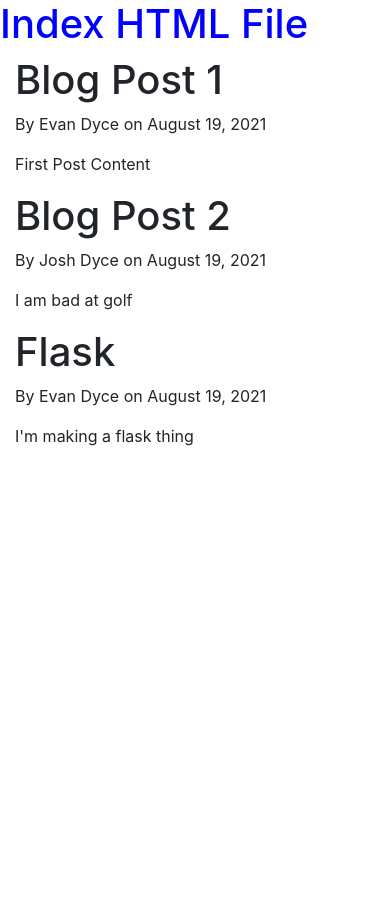
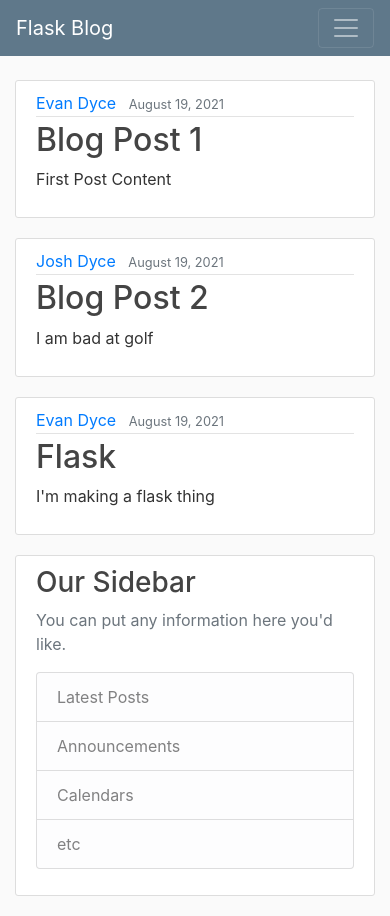
Before and after one commit to EvanDyce/flask-blog, a Flask app: page / in a window 390 px wide. Before the commit the page ends 446 px from the top, so only its background shows below. Run offline with Flask 2, Linux system fonts and the light colour scheme; some libraries are stand-ins or nearby versions.

Commit message:
Adding styling with test data

```diff
--- a/src/flaskblog.py
+++ b/src/flaskblog.py
@@ -1,4 +1,4 @@
-from flask import Flask, render_template
+from flask import Flask, render_template, url_for
 
 app = Flask(__name__)
 
--- /dev/null
+++ b/src/static/main.css
@@ -0,0 +1,80 @@
+body {
+    background: #fafafa;
+    color: #333333;
+    margin-top: 5rem;
+  }
+
+  h1, h2, h3, h4, h5, h6 {
+    color: #444444;
+  }
+
+  .bg-steel {
+    background-color: #5f788a;
+  }
+
+  .site-header .navbar-nav .nav-link {
+    color: #cbd5db;
+  }
+
+  .site-header .navbar-nav .nav-link:hover {
+    color: #ffffff;
+  }
+
+  .site-header .navbar-nav .nav-link.active {
+    font-weight: 500;
+  }
+
+  .content-section {
+    background: #ffffff;
+    padding: 10px 20px;
+    border: 1px solid #dddddd;
+    border-radius: 3px;
+    margin-bottom: 20px;
+  }
+
+  .article-title {
+    color: #444444;
+  }
+
+  a.article-title:hover {
+    color: #428bca;
+    text-decoration: none;
+  }
+
+  .article-content {
+    white-space: pre-line;
+  }
+
+  .article-img {
+    height: 65px;
+    width: 65px;
+    margin-right: 16px;
+  }
+
+  .article-metadata {
+    padding-bottom: 1px;
+    margin-bottom: 4px;
+    border-bottom: 1px solid #e3e3e3
+  }
+
+  .article-metadata a:hover {
+    color: #333;
+    text-decoration: none;
+  }
+
+  .article-svg {
+    width: 25px;
+    height: 25px;
+    vertical-align: middle;
+  }
+
+  .account-img {
+    height: 125px;
+    width: 125px;
+    margin-right: 20px;
+    margin-bottom: 16px;
+  }
+
+  .account-heading {
+    font-size: 2.5rem;
+  }
--- a/src/templates/home.html
+++ b/src/templates/home.html
@@ -2,8 +2,15 @@
 
 {% block content %}
     {% for post in posts %}
-        <h1>{{ post.title }}</h1>
-        <p>By {{ post.author }} on {{ post.date_posted }}</p>
-        <p>{{ post.content }}</p>
+        <article class="media content-section">
+            <div class="media-body">
+                <div class="article-metadata">
+                    <a class="mr-2" href="#">{{ post.author }}</a>
+                    <small class="text-muted">{{ post.date_posted }}</small>
+                </div>
+                <h2><a class="article-title" href="#">{{ post.title }}</a></h2>
+            <p class="article-content">{{ post.content }}</p>
+        </div>
+        </article>
     {% endfor %}
 {% endblock content %}
--- a/src/templates/index.html
+++ b/src/templates/index.html
@@ -1,23 +1,81 @@
-<html lang="en">
+<!DOCTYPE html>
+<html>
+
 <head>
-    <meta charset="UTF-8">
-    <meta http-equiv="X-UA-Compatible" content="IE=edge">
-    <meta name="viewport" content="width=device-width, initial-scale=1.0">
+    <!-- Required meta tags -->
+    <meta charset="utf-8">
+    <meta name="viewport" content="width=device-width, initial-scale=1, shrink-to-fit=no">
 
-    <link rel="stylesheet" href="https://stackpath.bootstrapcdn.com/bootstrap/4.3.1/css/bootstrap.min.css" integrity="sha384-ggOyR0iXCbMQv3Xipma34MD+dH/1fQ784/j6cY/iJTQUOhcWr7x9JvoRxT2MZw1T" crossorigin="anonymous">
+    <!-- Bootstrap CSS -->
+    <link rel="stylesheet" href="https://maxcdn.bootstrapcdn.com/bootstrap/4.0.0/css/bootstrap.min.css"
+        integrity="sha384-Gn5384xqQ1aoWXA+058RXPxPg6fy4IWvTNh0E263XmFcJlSAwiGgFAW/dAiS6JXm" crossorigin="anonymous">
+
+    <link rel="stylesheet" type="text/css" href="{{ url_for('static', filename='main.css') }}">
 
     {% if title %}
-        <title>Flask Blog - {{ title }}</title>
+    <title>Flask Blog - {{ title }}</title>
     {% else %}
-        <title>Flask Blog</title>
+    <title>Flask Blog</title>
     {% endif %}
 </head>
+
 <body>
-    <h1 style="color: blue;">Index HTML File</h1>
-    <div id="content" class="container"> {% block content%}{% endblock %}</div>
+    <header class="site-header">
+        <nav class="navbar navbar-expand-md navbar-dark bg-steel fixed-top">
+            <div class="container">
+                <a class="navbar-brand mr-4" href="/">Flask Blog</a>
+                <button class="navbar-toggler" type="button" data-toggle="collapse" data-target="#navbarToggle"
+                    aria-controls="navbarToggle" aria-expanded="false" aria-label="Toggle navigation">
+                    <span class="navbar-toggler-icon"></span>
+                </button>
+                <div class="collapse navbar-collapse" id="navbarToggle">
+                    <div class="navbar-nav mr-auto">
+                        <a class="nav-item nav-link" href="/">Home</a>
+                        <a class="nav-item nav-link" href="/about">About</a>
+                    </div>
+                    <!-- Navbar Right Side -->
+                    <div class="navbar-nav">
+                        <a class="nav-item nav-link" href="/login">Login</a>
+                        <a class="nav-item nav-link" href="/register">Register</a>
+                    </div>
+                </div>
+            </div>
+        </nav>
+    </header>
 
-    <script src="https://code.jquery.com/jquery-3.3.1.slim.min.js" integrity="sha384-q8i/X+965DzO0rT7abK41JStQIAqVgRVzpbzo5smXKp4YfRvH+8abtTE1Pi6jizo" crossorigin="anonymous"></script>
-<script src="https://cdnjs.cloudflare.com/ajax/libs/popper.js/1.14.7/umd/popper.min.js" integrity="sha384-UO2eT0CpHqdSJQ6hJty5KVphtPhzWj9WO1clHTMGa3JDZwrnQq4sF86dIHNDz0W1" crossorigin="anonymous"></script>
-<script src="https://stackpath.bootstrapcdn.com/bootstrap/4.3.1/js/bootstrap.min.js" integrity="sha384-JjSmVgyd0p3pXB1rRibZUAYoIIy6OrQ6VrjIEaFf/nJGzIxFDsf4x0xIM+B07jRM" crossorigin="anonymous"></script>
+    <main role="main" class="container">
+        <div class="row">
+            <div class="col-md-8">
+                {% block content %}{% endblock %}
+            </div>
+            <div class="col-md-4">
+                <div class="content-section">
+                    <h3>Our Sidebar</h3>
+                    <p class='text-muted'>You can put any information here you'd like.
+                    <ul class="list-group">
+                        <li class="list-group-item list-group-item-light">Latest Posts</li>
+                        <li class="list-group-item list-group-item-light">Announcements</li>
+                        <li class="list-group-item list-group-item-light">Calendars</li>
+                        <li class="list-group-item list-group-item-light">etc</li>
+                    </ul>
+                    </p>
+                </div>
+            </div>
+        </div>
+    </main>
+
+
+    <!-- Optional JavaScript -->
+    <!-- jQuery first, then Popper.js, then Bootstrap JS -->
+    <script src="https://code.jquery.com/jquery-3.2.1.slim.min.js"
+        integrity="sha384-KJ3o2DKtIkvYIK3UENzmM7KCkRr/rE9/Qpg6aAZGJwFDMVNA/GpGFF93hXpG5KkN"
+        crossorigin="anonymous"></script>
+    <script src="https://cdnjs.cloudflare.com/ajax/libs/popper.js/1.12.9/umd/popper.min.js"
+        integrity="sha384-ApNbgh9B+Y1QKtv3Rn7W3mgPxhU9K/ScQsAP7hUibX39j7fakFPskvXusvfa0b4Q"
+        crossorigin="anonymous"></script>
+    <script src="https://maxcdn.bootstrapcdn.com/bootstrap/4.0.0/js/bootstrap.min.js"
+        integrity="sha384-JZR6Spejh4U02d8jOt6vLEHfe/JQGiRRSQQxSfFWpi1MquVdAyjUar5+76PVCmYl"
+        crossorigin="anonymous"></script>
 </body>
+
 </html>
--- a/src/templates/test.html
+++ /dev/null
@@ -1,5 +0,0 @@
-{% extends "index.html" %}
-
-{%block content%}
-    <p>This is where teh hoes at</p>
-{% endblock %}
```
